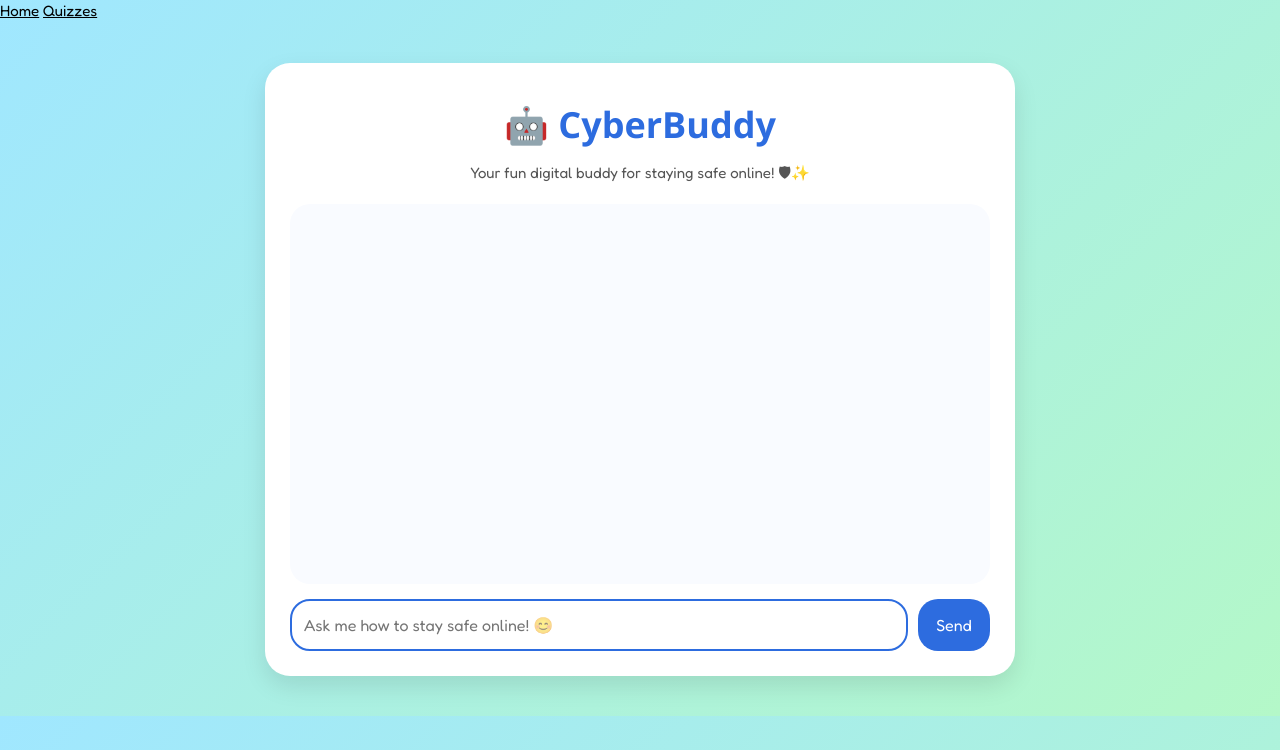
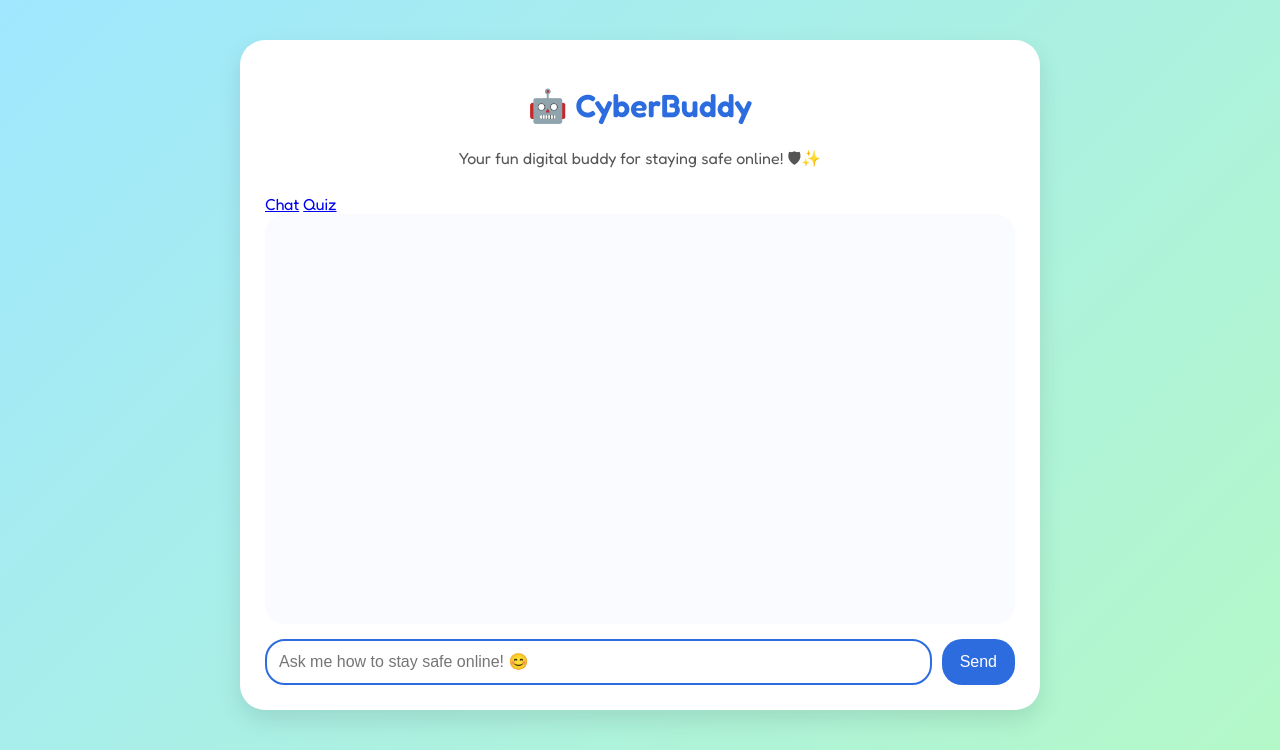
Before and after one commit to solis-k/cyberbuddy-senior-project, a Flask app: page / in a window 1280 px wide. Shown: the top 750 px of the page. Run offline with Flask 3, Linux system fonts and the light colour scheme.

Commit message:
Update index.html by removing W3.CSS and adding buttons
Removed unused W3.CSS stylesheet and added top navigation buttons for Chat and Quiz.

```diff
--- a/templates/index.html
+++ b/templates/index.html
@@ -4,21 +4,19 @@
     <title>CyberBuddy</title>
     <meta name="viewport" content="width=device-width, initial-scale=1">
 
-    <link rel="stylesheet" href="https://www.w3schools.com/w3css/4/w3.css">
     <link href="https://fonts.googleapis.com/css2?family=Fredoka:wght@400;600&display=swap" rel="stylesheet">
     <link href="/static/style.css" rel="stylesheet">
-
-
 </head>
 <body>
-    <nav class="w3-bar">
-        <a href="index.html">Home</a>
-        <a href="quiz.html">Quizzes</a>
-    </nav>
 
 <div class="container">
     <h1>🤖 CyberBuddy</h1>
     <div class="tagline">Your fun digital buddy for staying safe online! 🛡✨</div>
+
+    <div class="top-buttons">
+        <a href="/" class="nav-btn">Chat</a>
+        <a href="/quiz" class="nav-btn secondary-btn">Quiz</a>
+    </div>
 
     <div id="chatbox" class="chatbox"></div>
 
```
